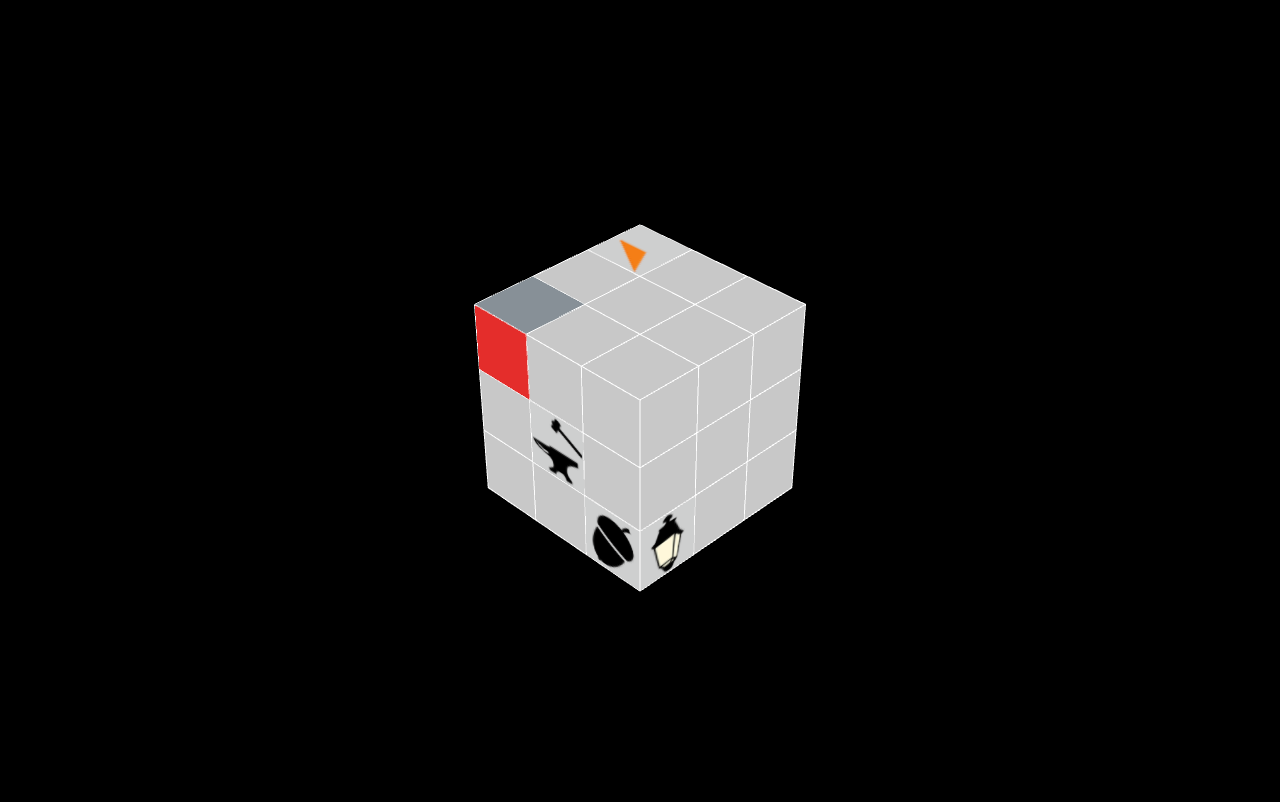
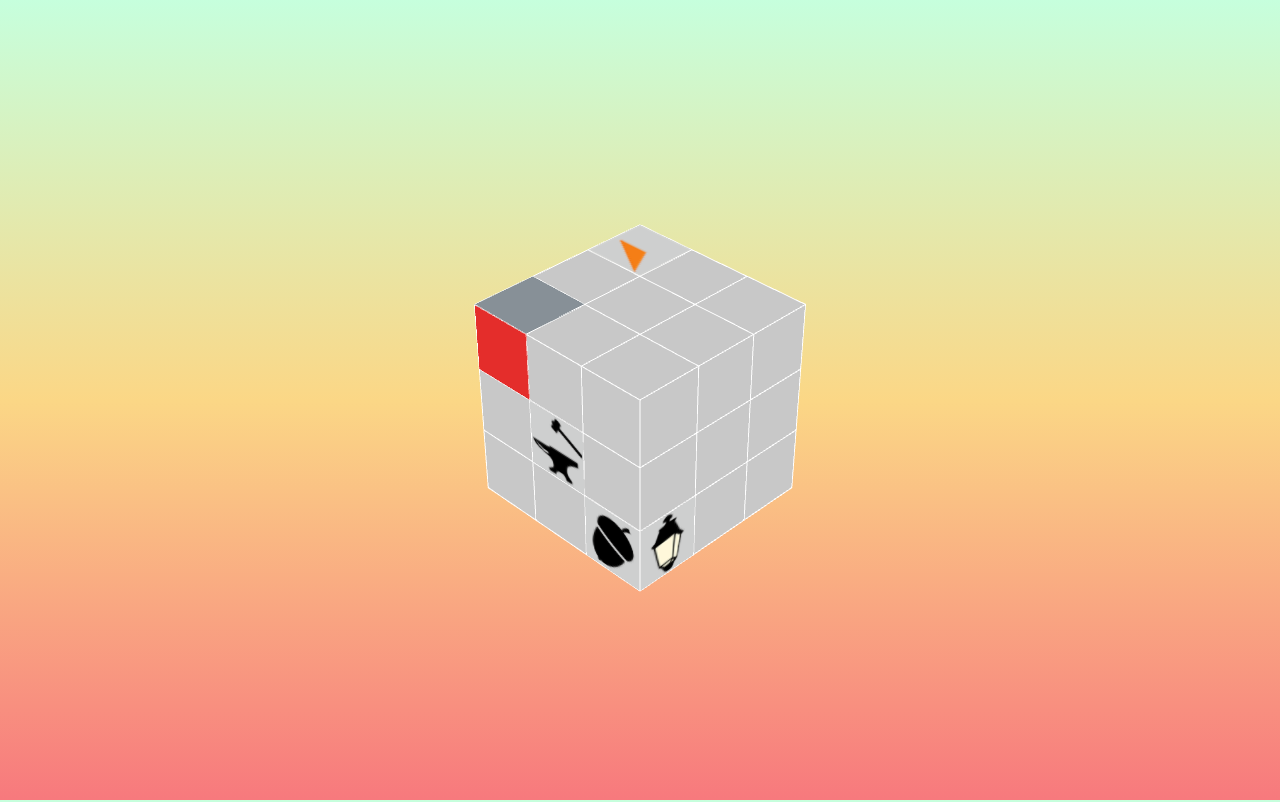
Before and after one commit to michaelyang/cube, a website: page index.html in a window 1280 px wide. Drawn offline with Linux system fonts and the light colour scheme; animation ran at ten frames a second.

Commit message:
background color change

```diff
--- a/main.js
+++ b/main.js
@@ -194,11 +194,10 @@ function init() {
 
     //Scene
     scene = new THREE.Scene();
-    scene.background = new THREE.Color(0x000000);
     addCubesToScene(scene);
 
     //renderer
-    renderer = new THREE.WebGLRenderer({ antialias: true });
+    renderer = new THREE.WebGLRenderer({ antialias: true, alpha: true });
     renderer.setPixelRatio(window.devicePixelRatio);
     renderer.setSize(window.innerWidth, window.innerHeight);
     document.body.appendChild(renderer.domElement);
--- a/style.css
+++ b/style.css
@@ -7,6 +7,19 @@ body {
     height: 100%;
     margin: 0;
     padding: 0;
-    background: black;
+    background: #c6ffdd; /* fallback for old browsers */
+    background: -webkit-linear-gradient(
+        to top,
+        #f7797d,
+        #fbd786,
+        #c6ffdd
+    ); /* Chrome 10-25, Safari 5.1-6 */
+    background: linear-gradient(
+        to top,
+        #f7797d,
+        #fbd786,
+        #c6ffdd
+    ); /* W3C, IE 10+/ Edge, Firefox 16+, Chrome 26+, Opera 12+, Safari 7+ */
+
     overflow: hidden;
 }
```
